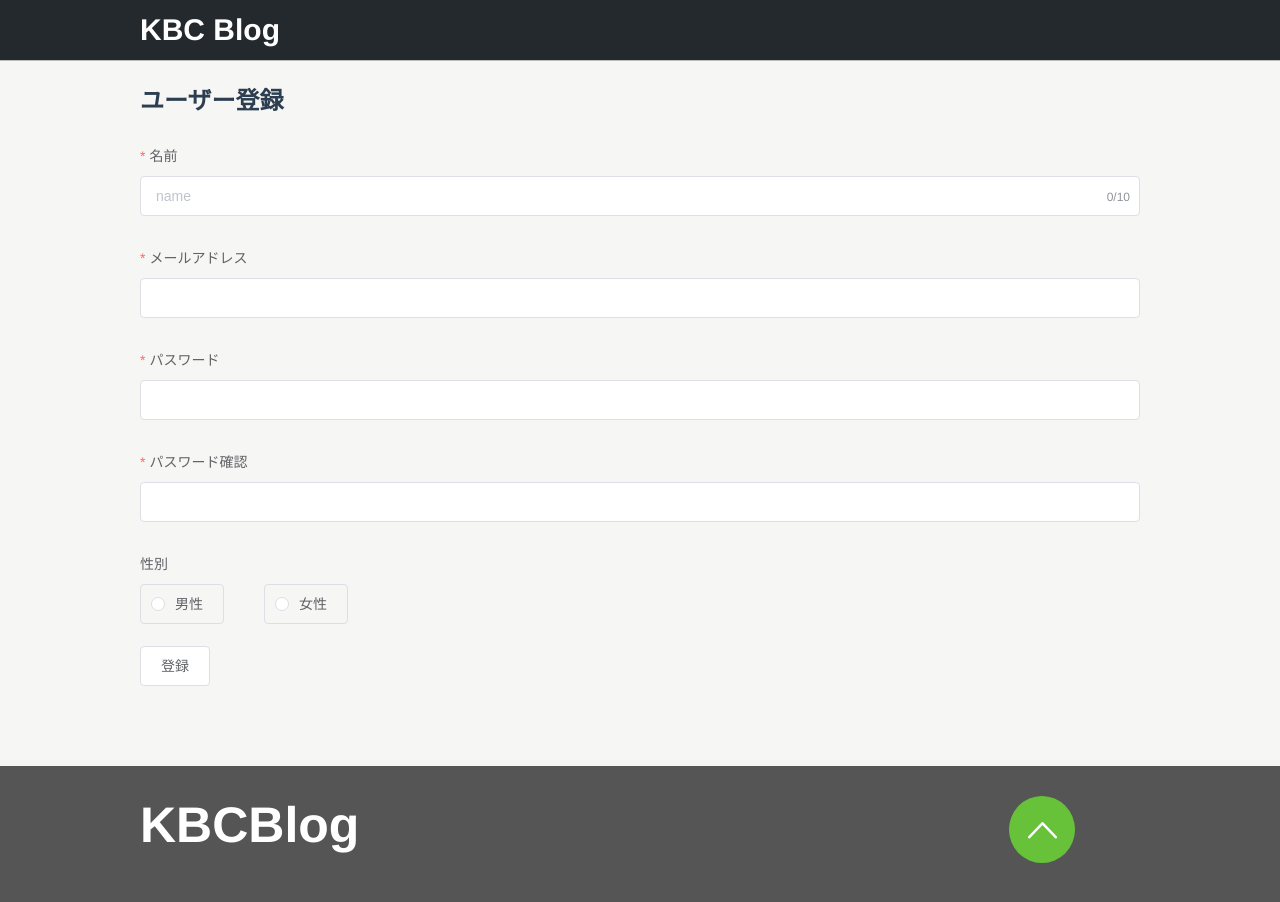
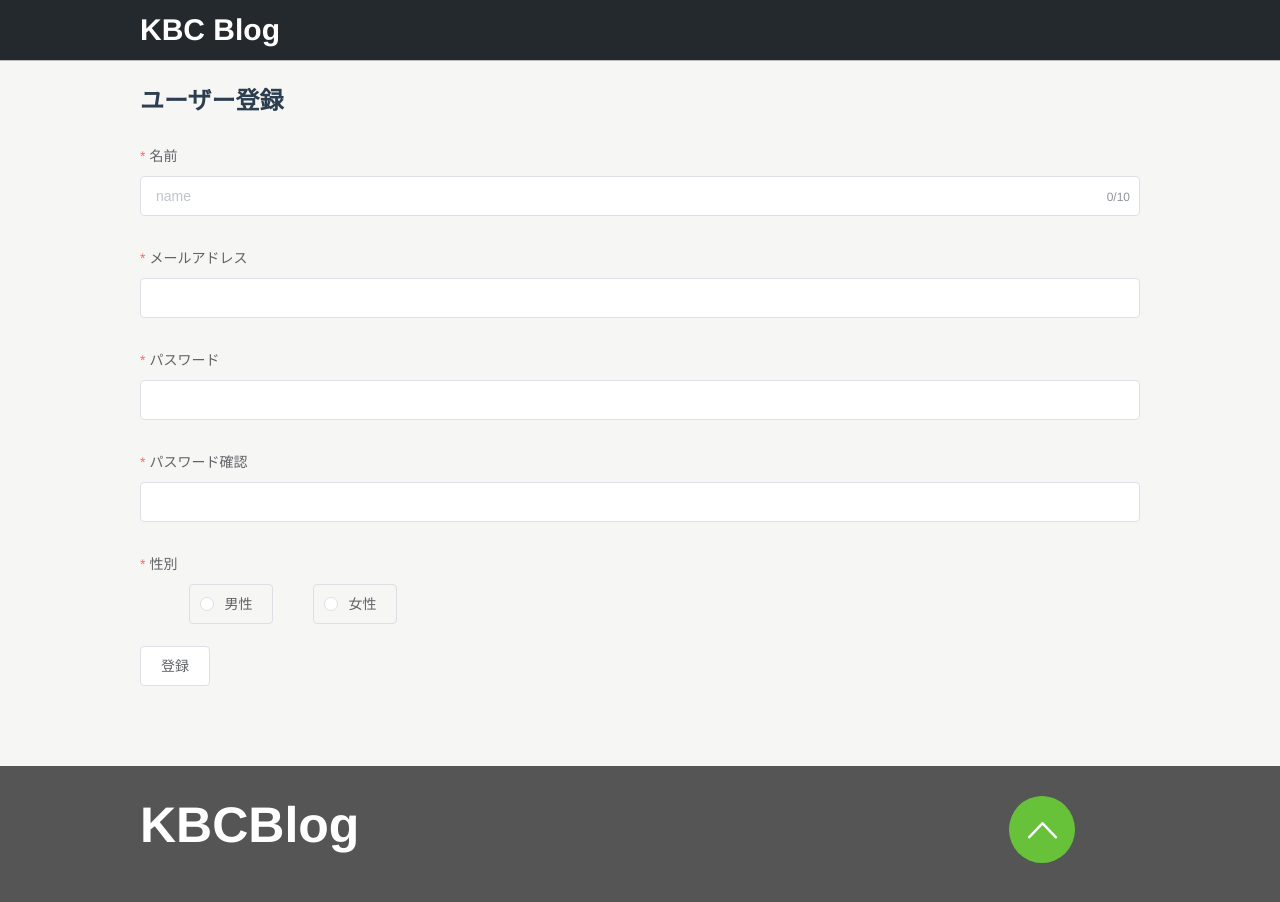
Before and after one commit to DaikiKawaoka/KbcBlog, a Vue app in the folder assets/: page /Users/new in a window 1280 px wide. Shown: the top 902 px of the page. Built offline with nearby package versions, Linux system fonts and the light colour scheme; what vue-cookies would draw is missing.

Commit message:
ユーザー作成フォームでエラー表示

```diff
--- a/assets/src/components/UserForm.vue
+++ b/assets/src/components/UserForm.vue
@@ -1,6 +1,6 @@
 <template>
   <div class="body-main">
-    <el-form :model="user">
+    <el-form :model="user" ref="userForm">
       <h2 v-if="edit">プロフィール編集</h2>
       <h2 v-else>ユーザー登録</h2>
 
@@ -111,15 +111,22 @@
           <el-input type="password" v-model="user.password_confirmation" autocomplete="off" show-password></el-input>
       </el-form-item>
 
-      <el-form-item label="性別" prop="sex" v-if="!edit">
-        <div style="margin-top: 40px">
-          <el-radio v-model="user.sex" :label="1" border>男性</el-radio>
-          <el-radio v-model="user.sex" :label="2" border>女性</el-radio>
-        </div>
+      <el-form-item label="性別" prop="sex" v-if="!edit"
+      :rules="[
+          { required: true, message: '選択必須です', trigger: 'change' },
+      ]">
+        <!-- <div style="margin-top: 40px"> -->
+          <el-radio-group v-model="user.sex">
+            <div style="margin-top: 40px">
+            <el-radio :label="1" border>男性</el-radio>
+            <el-radio :label="2" border>女性</el-radio>
+            </div>
+          </el-radio-group>
+        <!-- </div> -->
       </el-form-item>
 
       <el-form-item>
-        <el-button type="submit" @click="$emit('submit')">登録</el-button>
+        <el-button @click="userForm('userForm')">登録</el-button>
       </el-form-item>
     </el-form>
   </div>
@@ -206,8 +213,34 @@
         this.user.languages.String = this.langarray.join(',');
         // console.log(this.user.languages);
       },
+      userForm(formName) {
+        this.$refs[formName].validate((valid) => {
+          if (valid) {
+            this.openSuccess()
+            this.$emit('submit')
+          } else {
+            console.log('error submit!!');
+            this.openError()
+            return false;
+          }
+        });
+      },
+      openSuccess() {
+        this.$message({
+          showClose: true,
+          message: 'アカウントが作成できました。',
+          type: 'success'
+        });
+      },
+      openError() {
+        this.$message({
+          showClose: true,
+          message: '未入力の項目があります。',
+          type: 'error'
+        });
+      },
     }
- }
+  }
 </script>
 
 <style scoped>
```
